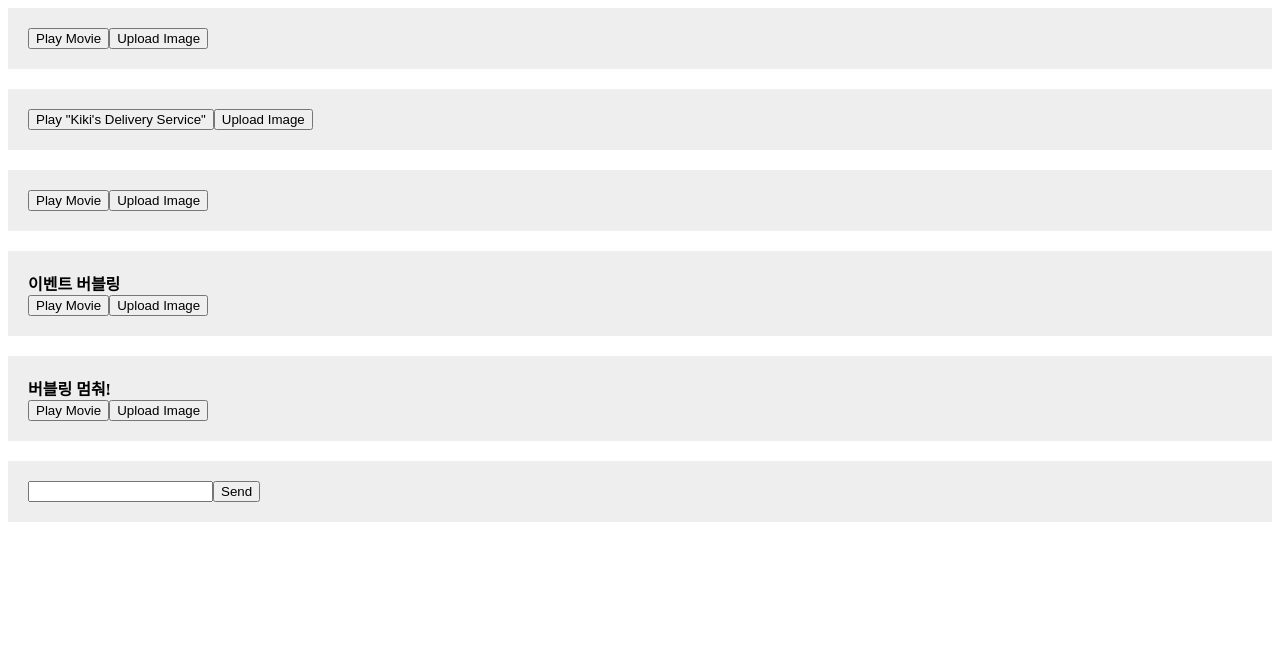
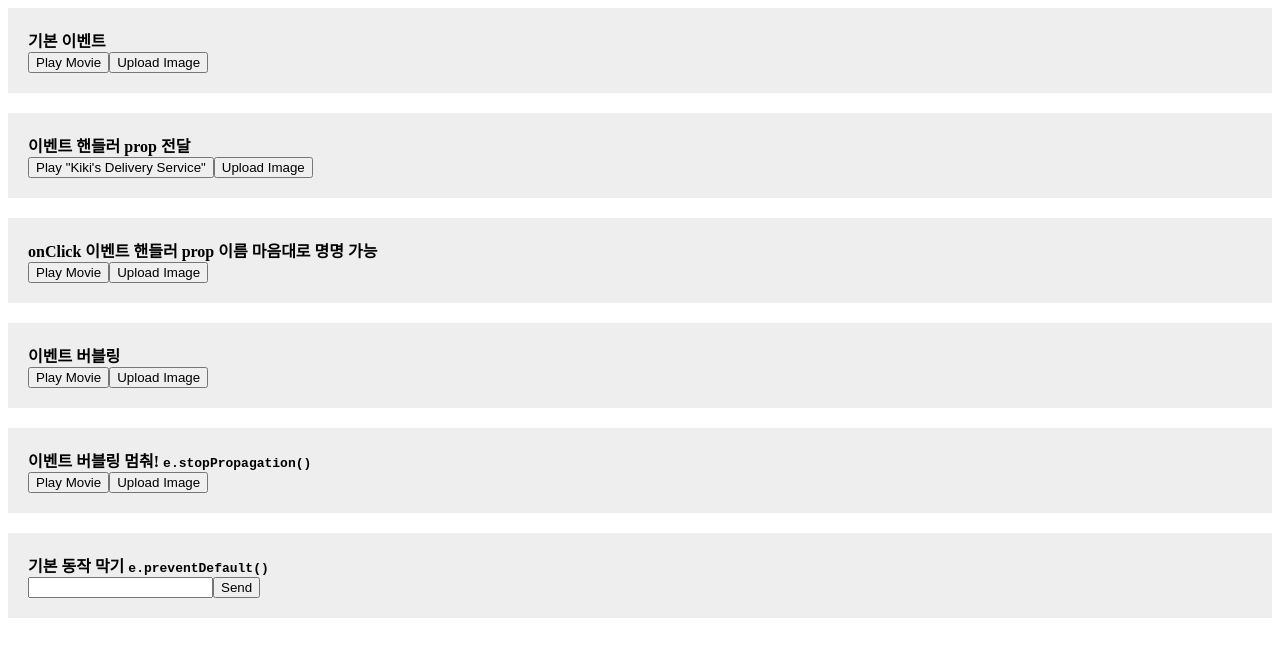
Before and after one commit to dev-oil/study-react, a React (Vite) app in the folder react-dev-19/: page /interactivity in a window 1280 px wide. Shown: the top 656 px of the page. Built offline with nearby package versions, Linux system fonts and the light colour scheme.

Commit message:
fix: [react-19] 상호작용성 - 이벤트 수정

```diff
--- a/react-dev-19/src/components/Interactivity/Event/DefaultBehavior.tsx
+++ b/react-dev-19/src/components/Interactivity/Event/DefaultBehavior.tsx
@@ -5,6 +5,9 @@ export const DefaultBehavior = () => {
 
   return (
     <section className='section'>
+      <strong>
+        기본 동작 막기 <code>e.preventDefault()</code>
+      </strong>
       <form
         onSubmit={(e) => {
           e.preventDefault();
--- a/react-dev-19/src/components/Interactivity/Event/Event.tsx
+++ b/react-dev-19/src/components/Interactivity/Event/Event.tsx
@@ -10,8 +10,11 @@ const AlertButton = ({ message, children }: ButtonProps) => {
 export const Event = () => {
   return (
     <section className='section'>
-      <AlertButton message='Playing!'>Play Movie</AlertButton>
-      <AlertButton message='Uploading!'>Upload Image</AlertButton>
+      <strong>기본 이벤트</strong>
+      <div>
+        <AlertButton message='Playing!'>Play Movie</AlertButton>
+        <AlertButton message='Uploading!'>Upload Image</AlertButton>
+      </div>
     </section>
   );
 };
--- a/react-dev-19/src/components/Interactivity/Event/EventBubblingStopPropagation.tsx
+++ b/react-dev-19/src/components/Interactivity/Event/EventBubblingStopPropagation.tsx
@@ -21,8 +21,11 @@ const Button = ({ onClick, children }: ButtonProps) => {
 export const EventBubblingStopPropagation = () => {
   return (
     <section className='section'>
-      <strong>버블링 멈춰!</strong>
+      <strong>
+        이벤트 버블링 멈춰! <code>e.stopPropagation()</code>
+      </strong>
       <div
+        className='Toolbar'
         onClick={() => {
           alert('You clicked on the toolbar!');
         }}
--- a/react-dev-19/src/components/Interactivity/Event/EventHandleProp.tsx
+++ b/react-dev-19/src/components/Interactivity/Event/EventHandleProp.tsx
@@ -11,10 +11,13 @@ const Button = <T extends ReactNode>({ onSmash, children }: ButtonProps<T>) => {
 
 export const EventHandleProp = () => {
   return (
-    // onClick props 의 이름을 내가 지정할 수 있음
+    // onClick 이벤트 핸들러 prop 의 이름을 내가 지정할 수 있음
     <section className='section'>
-      <Button onSmash={() => alert('Playing!')}>Play Movie</Button>
-      <Button onSmash={() => alert('Uploading!')}>Upload Image</Button>
+      <strong>onClick 이벤트 핸들러 prop 이름 마음대로 명명 가능</strong>
+      <div>
+        <Button onSmash={() => alert('Playing!')}>Play Movie</Button>
+        <Button onSmash={() => alert('Uploading!')}>Upload Image</Button>
+      </div>
     </section>
   );
 };
--- a/react-dev-19/src/components/Interactivity/Event/PassingEvent.tsx
+++ b/react-dev-19/src/components/Interactivity/Event/PassingEvent.tsx
@@ -28,8 +28,11 @@ const UploadButton = () => {
 export const PassingEvent = () => {
   return (
     <section className='section'>
-      <PlayButton movieName="Kiki's Delivery Service" />
-      <UploadButton />
+      <strong>이벤트 핸들러 prop 전달</strong>
+      <div>
+        <PlayButton movieName="Kiki's Delivery Service" />
+        <UploadButton />
+      </div>
     </section>
   );
 };
```
